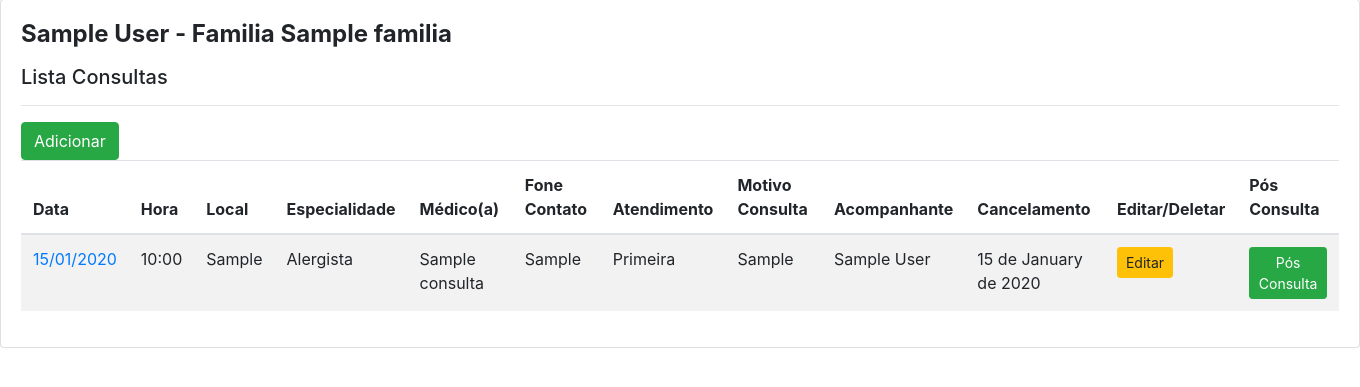
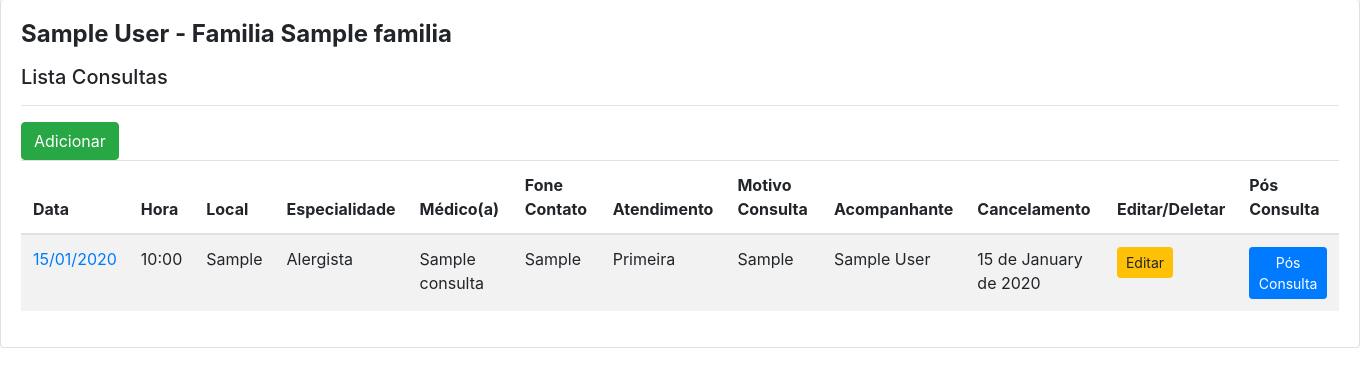
Before and after one commit to klauvital2021/SGWC, a Django app: page /consulta/consulta/ in a window 1360 px wide. Shown: the part 210-597 px from the top of the page. Run offline with Django 4.2, Linux system fonts and the light colour scheme; a user stored in the database is signed in; tables that the repository leaves empty hold one stand-in row (values such as "Sample post"); some libraries are stand-ins or nearby versions.

Commit message:
Se existir pós consulta vai para a lista, senão cria uma nova.

```diff
--- a/backend/consulta/models.py
+++ b/backend/consulta/models.py
@@ -49,7 +49,8 @@ class Consulta(models.Model):
 class PosConsulta(models.Model):
     consulta = models.ForeignKey(
         Consulta,
-        on_delete=models.CASCADE
+        on_delete=models.CASCADE,
+        related_name='pos_consultas'
     )
     acompanhante_responsavel = models.ForeignKey(
         Responsavel,
--- a/backend/consulta/templates/consulta/consulta_list.html
+++ b/backend/consulta/templates/consulta/consulta_list.html
@@ -47,7 +47,13 @@
               <td>
                 <a class ="btn btn-warning btn-sm" href="{% url 'consulta_edit' object.pk %}">Editar</a>
               </td>
-              <td><a class="btn btn-success btn-sm" href="{% url 'posconsulta_add' %}">Pós Consulta</a></td>
+              <td>
+                {% if object.pos_consultas.all %}
+                  <a class="btn btn-primary btn-sm" href="{% url 'posconsulta_list' %}">Pós Consulta</a>
+                {% else %}
+                  <a class="btn btn-success btn-sm" href="{% url 'posconsulta_add' %}">Criar Pós Consulta</a>
+                {% endif %}
+              </td>
             </tr>
           {% endfor %}
         </tbody>
```
Also changed, not shown: backend/consulta/migrations/0004_alter_posconsulta_consulta.py (added).
